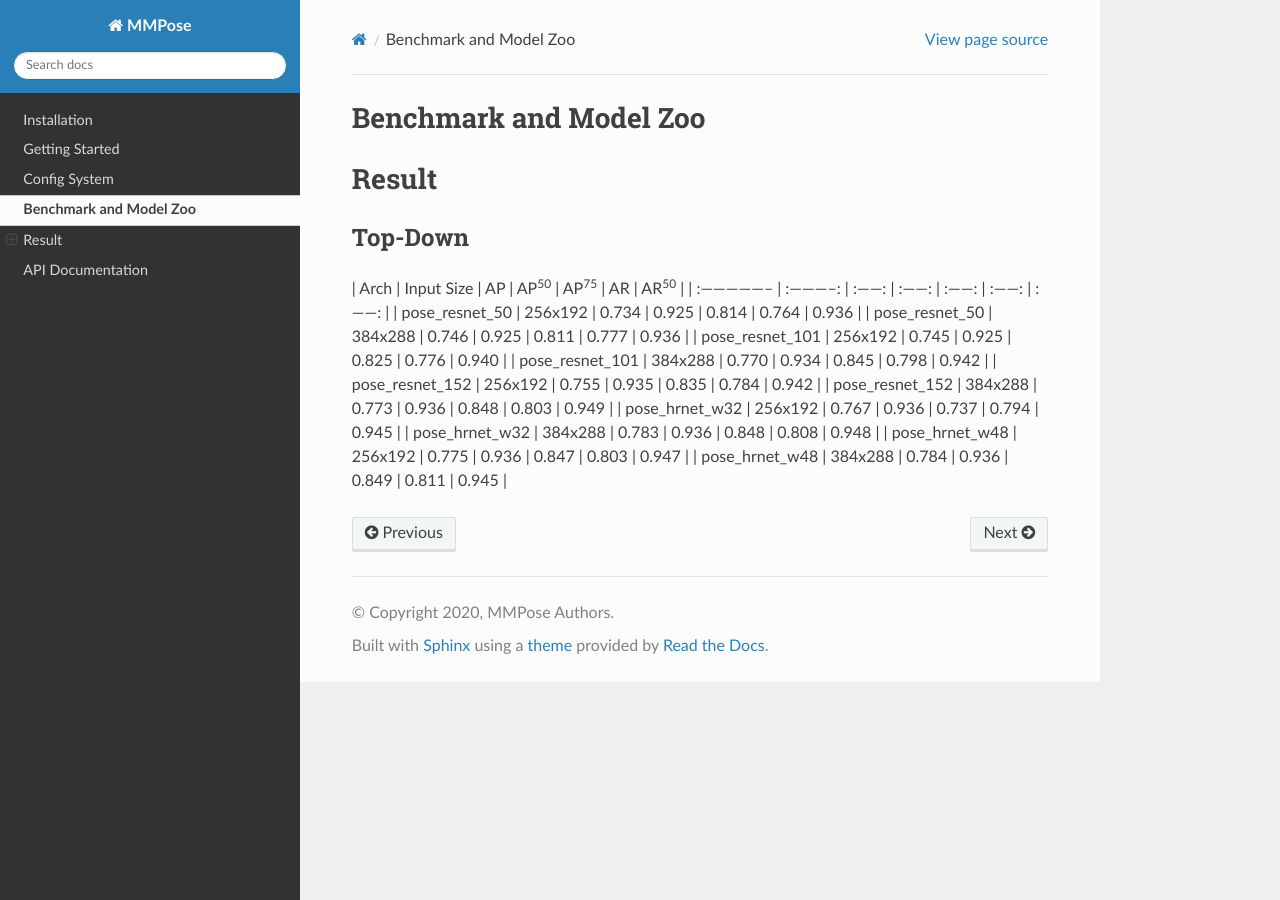
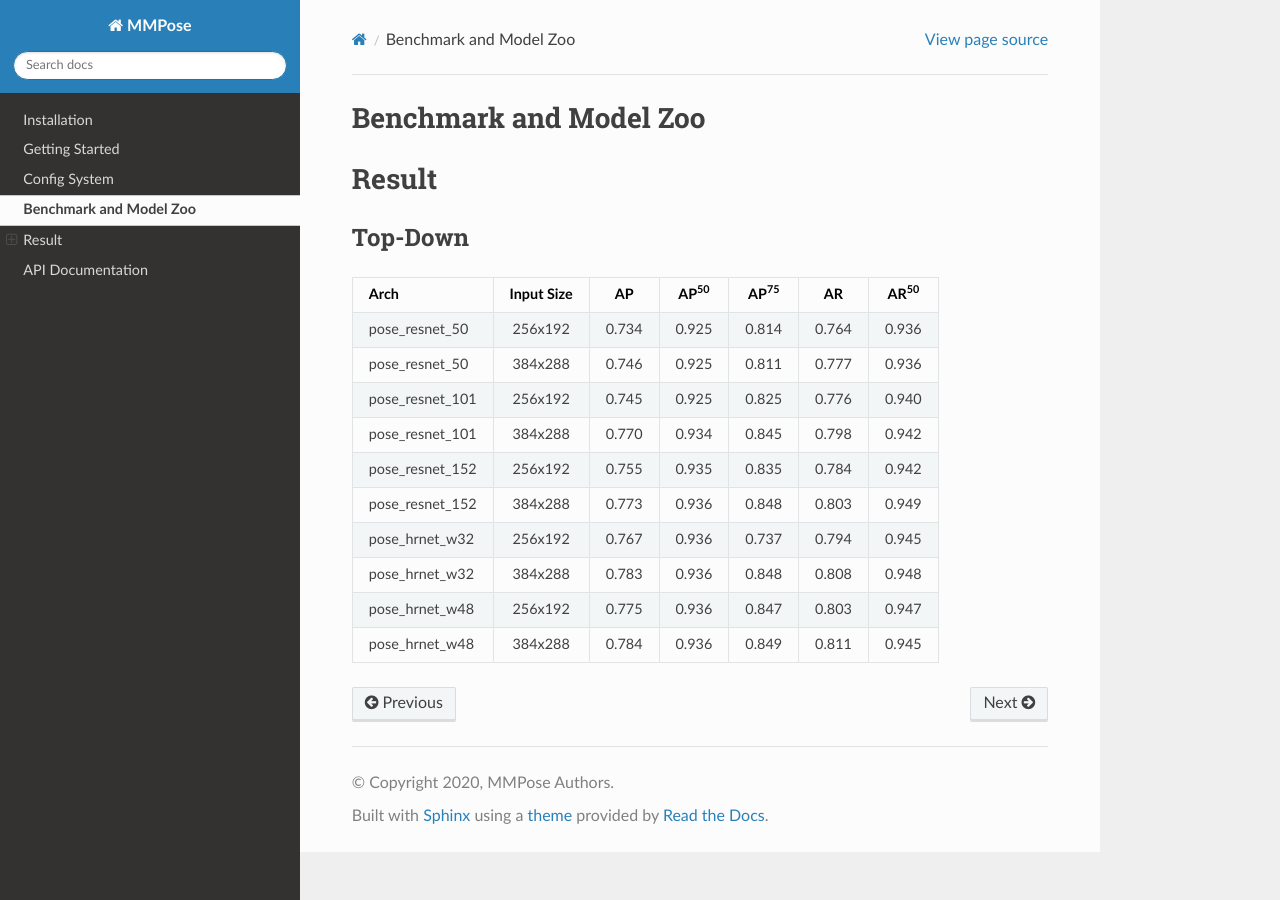
Before and after one commit to JoannaLXY/mmpose, a Sphinx documentation site: the page built from docs/model_zoo.md, in a window 1280 px wide. Built offline with Sphinx 7.4.7 and the Read the Docs theme 2.0.0, drawn with Linux system fonts in a browser that asks for light colours; the version number could not be read and is left out; part of the change alters nothing that is shown.

```diff
--- a/docs/conf.py
+++ b/docs/conf.py
@@ -31,7 +31,7 @@ with open('../mmpose/VERSION', 'r') as f:
 # ones.
 extensions = [
     'sphinx.ext.autodoc', 'sphinx.ext.napoleon', 'sphinx.ext.viewcode',
-    'recommonmark'
+    'recommonmark', 'sphinx_markdown_tables'
 ]
 
 autodoc_mock_imports = ['mmpose.version']
```
